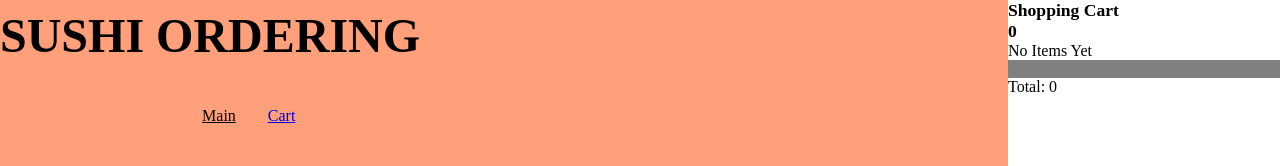
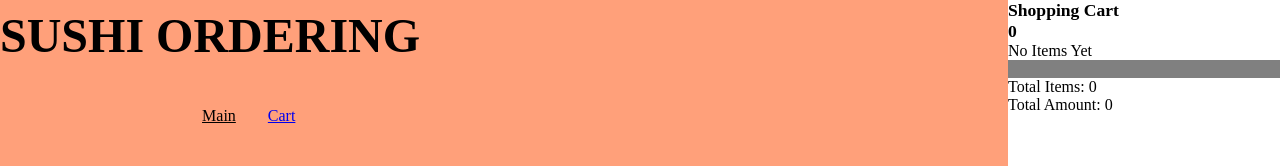
Before and after one commit to staten-island-tech/vue-reactivity-INAFF25252, a Vue app in the folder project1/: page / in a window 1280 px wide. Shown: the top 166 px of the page. Built offline with nearby package versions, Linux system fonts and the light colour scheme.

Commit message:
YAYAYYAYAY IMS O SMART

```diff
--- a/project1/src/components/CartComp.vue
+++ b/project1/src/components/CartComp.vue
@@ -13,15 +13,22 @@
             </div>
         </div>
         <div class="space">.</div>
-        <p> Total: {{ store.cartItems.length }}</p>
+        <p> Total Items: {{ store.cartItems.length }}</p>
+        <p v-bind=""> Total Amount: {{findTotal( store.price, store.cartItems.length )}}</p>
     </div>
 </template>
 
 <script setup>
 import { store } from '../stores/store.js'
 
-function increment(){
-    clicked.value++;
+function findTotal(array, size){
+    let sum = 0;
+
+    for(let i=0; i<size; i++)
+    {
+        sum += array[i];
+    }
+    return sum;
 }
 </script>
 
--- a/project1/src/components/IngredientsSushi.vue
+++ b/project1/src/components/IngredientsSushi.vue
@@ -4,7 +4,7 @@
         <h3>{{ clicked }}</h3>
         <button @click="addCart(Destination)" >Amount: {{ store.clicked }}</button>
         <img :src="Destination.img" alt="">
-         <h3>Price: {{ Destination.price}}</h3>
+         <h3>Price: {{ Destination.price }}</h3>
     </div>
 </template>
 
--- a/project1/src/stores/store.js
+++ b/project1/src/stores/store.js
@@ -2,12 +2,14 @@ import { reactive } from 'vue'
 export const store = reactive({
   items:[],
   cartItems:[],
+  price:[],
     count: 0,
     increment() {
     this.count++
     },
     addCart(item){
       this.cartItems.push(item);
-    }
+      this.price.push(item.price)
+    },
   }
 )
```
